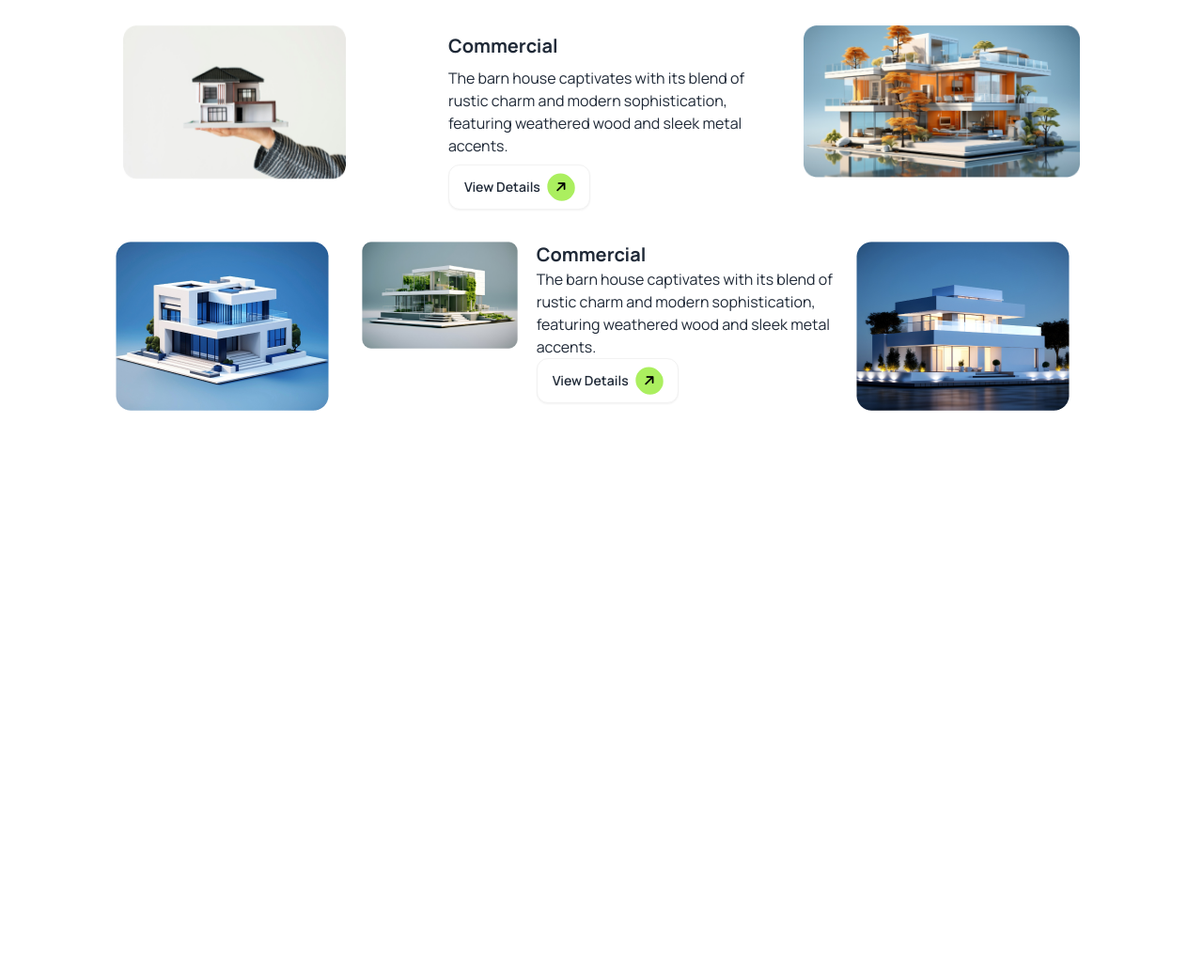
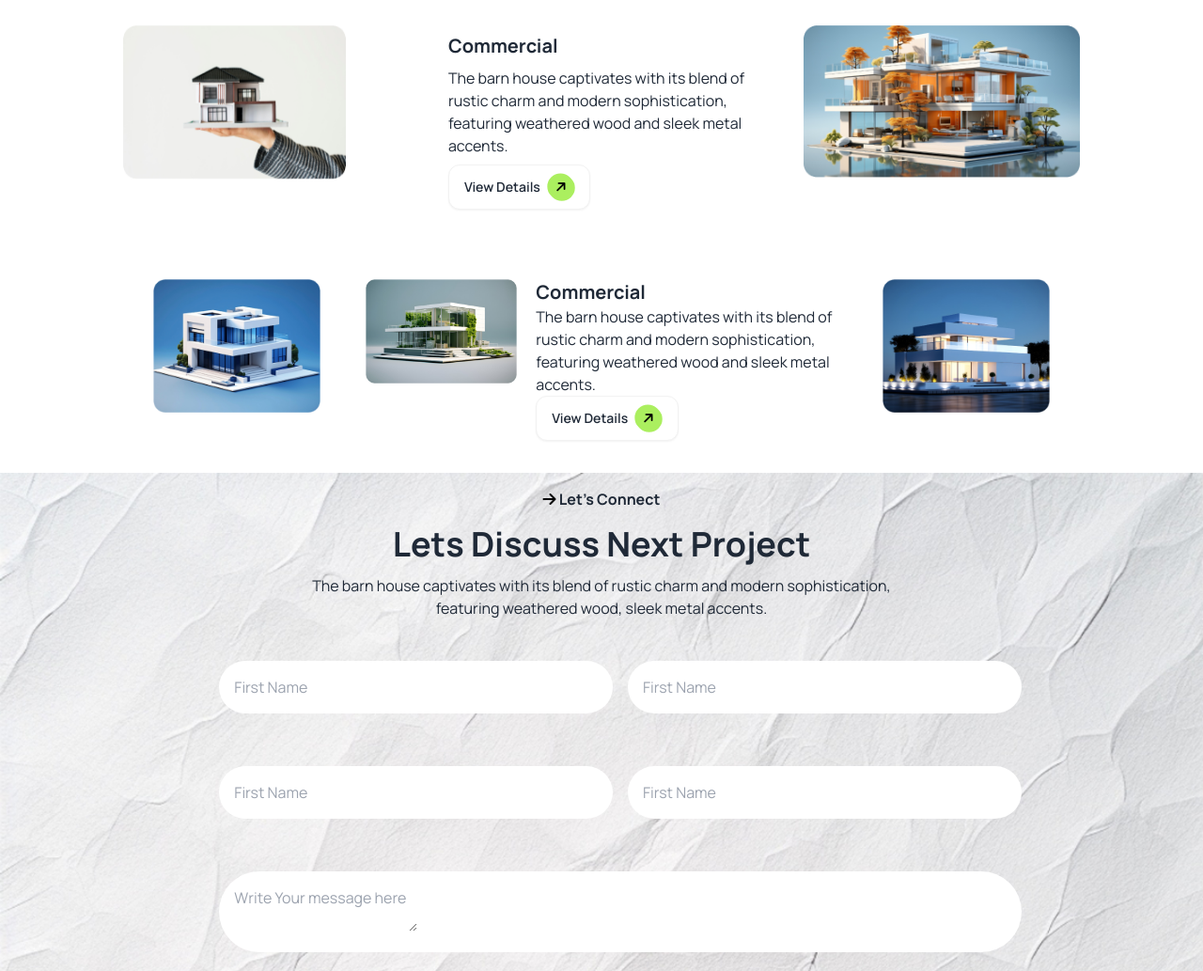
Before and after one commit to AbirhossenCSE/Assignment-03, a plain HTML site: page index.html in a window 1280 px wide. Shown: the part 2064-3097 px from the top of the page at 94% size. Before the commit the page ends 2525 px from the top, so only its background shows below. Drawn offline with nearby package versions, Linux system fonts and the light colour scheme.

Commit message:
inputbox

```diff
--- a/index.html
+++ b/index.html
@@ -233,16 +233,25 @@
           </div>
 
 
+          <div class="lg:hidden">
+            <img src="./assets/img5.png" alt="" class="w-full p-8">
+          </div>
+
           <!-- 4-grid Content -->
-           <div class="grid gap-4 grid-cols-1 lg:grid-cols-4 mx-auto my-2 p-4">
-            <div>
-              <img src="./assets/img3.png" alt="">
+          <div class="grid gap-4 grid-cols-1 lg:grid-cols-4 mx-auto my-2 p-6">
+            <!-- First div -->
+            <div class="w-full">
+              <img src="./assets/img3.png" alt="" class="w-full p-8">
             </div>
-            <div class="col-start-2 col-end-4 gap-5 flex flex-col lg:flex-row">
+
+
+
+            <!-- Second div: Set on top in mobile view, normal order on large screens -->
+            <div class="order-first lg:order-none lg:col-start-2 lg:col-end-4 gap-5 flex flex-col lg:flex-row">
               <div class="w-full">
-                <img src="./assets/img4.png" alt="">
+                <img src="./assets/img4.png" alt="" class="w-full mt-8">
               </div>
-              <div>
+              <div class="mt-8">
                 <h2 class="text-xl font-bold">Commercial</h2>
                 <p class="">The barn house captivates with its blend of rustic charm and modern sophistication, featuring weathered wood and sleek metal accents.</p>
                 <button class="btn rounded-xl bg-white">
@@ -251,15 +260,46 @@
                 </button>
               </div>
             </div>
+
+            <!-- Third div -->
             <div>
-              <img src="./assets/img5.png" alt="">
+              <img src="./assets/img5.png" alt="" class="w-full p-8">
+            </div>
+          </div>
+
+        </section>
+    </main>
+        <!-- Contact section -->
+        <section>
+
+          <div class="bg-[url('./assets/bg.jpg')] bg-no-repeat bg-cover">
+
+            <!-- Content -->
+            <h4 class="py-4 font-bold text-center"><i class="fa-solid fa-arrow-right text-black"></i> Let's Connect</h4>
+            <h1 class="text-4xl font-bold text-center mb-3">Lets Discuss Next Project</h1>
+            <p class="text-center mb-6 lg:w-6/12 mx-auto">The barn house captivates with its blend of rustic charm and modern sophistication, featuring weathered wood, sleek metal accents.</p>
+
+            <div class="w-10/12 lg:w-8/12 grid grid-cols-1 lg:grid-cols-2 gap-4 lg:mx-auto mx-4">
+              <div>
+                <input type="text" class="p-4 border-none bg-white rounded-full m-5 w-full" placeholder="First Name">
+              </div>
+              <div>
+                <input type="text" class="p-4 border-none bg-white rounded-full m-5 w-full" placeholder="First Name">
+              </div>
+              <div>
+                <input type="text" class="p-4 border-none bg-white rounded-full m-5 w-full" placeholder="First Name">
+              </div>
+              <div>
+                <input type="text" class="p-4 border-none bg-white rounded-full m-5 w-full" placeholder="First Name">
+              </div>
+              <div class="p-4 border-none bg-white rounded-full m-5 w-full lg:col-span-2">
+                <textarea name="" id="" placeholder="Write Your message here"></textarea>
+              </div>
             </div>
           </div>
 
         </section>
 
-
-    </main>
 
     <footer>
 
```
Lines whose indentation alone changed are shown as unchanged.
